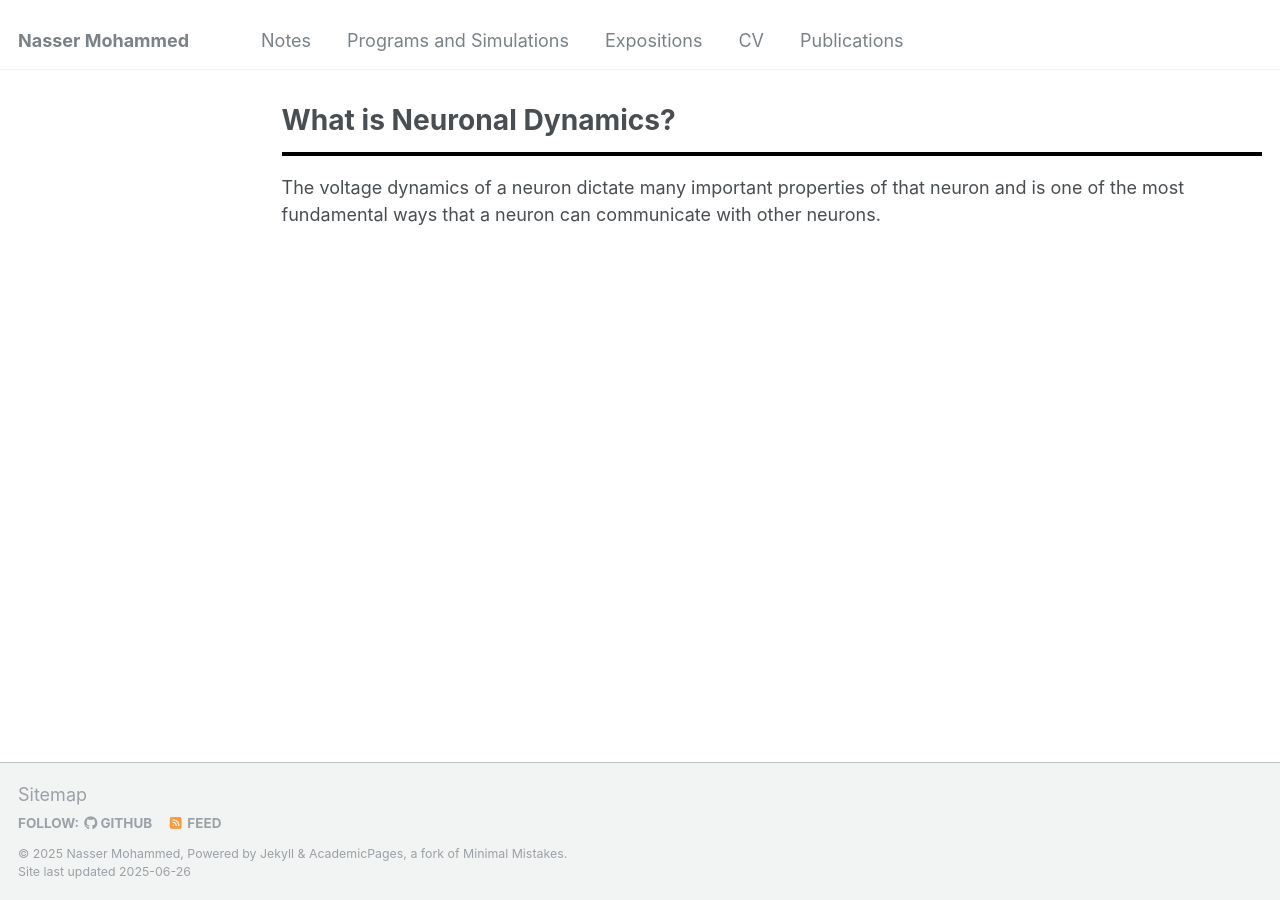
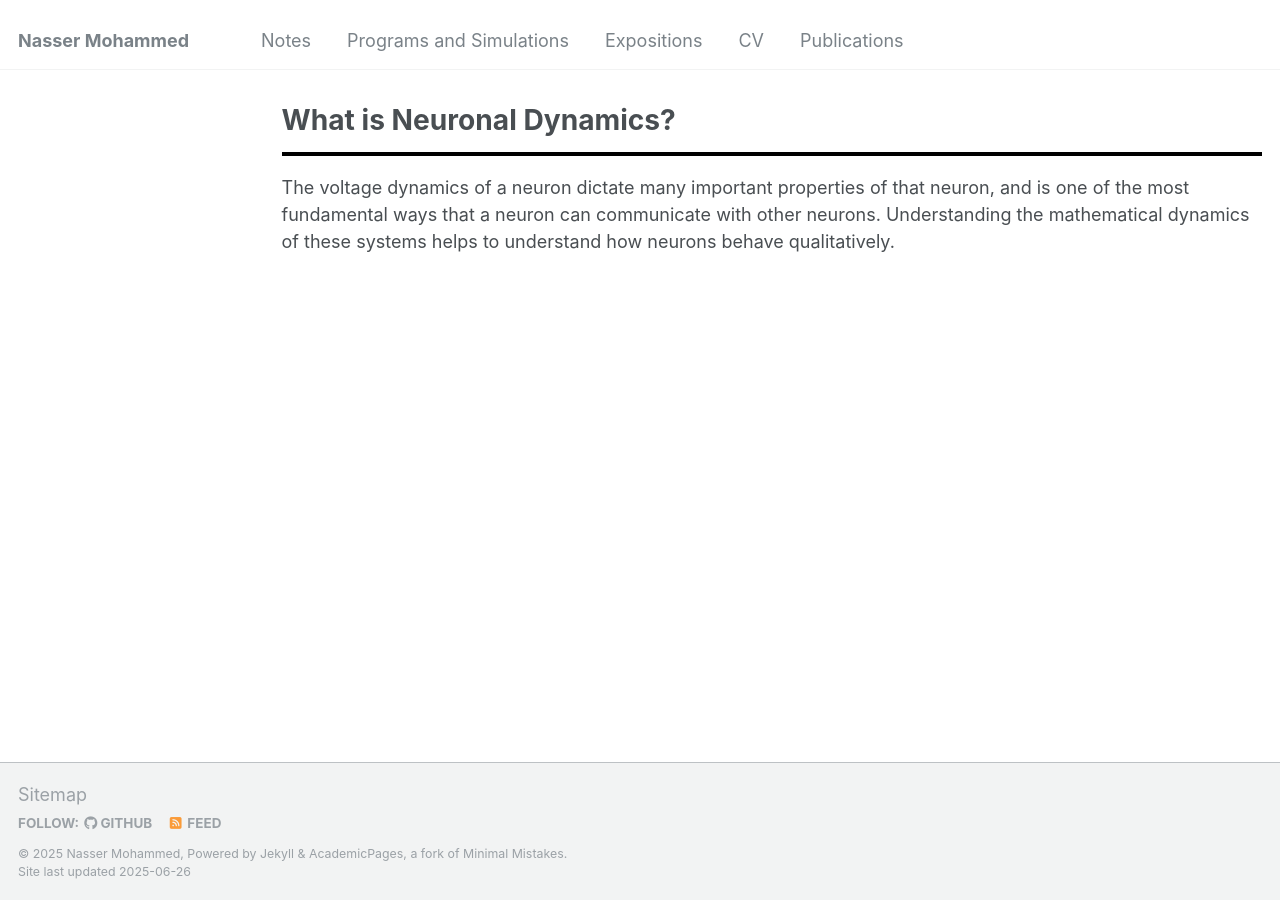
Before and after one commit to Nasser-Mohammed/Nasser-Mohammed.github.io, a Jekyll site: the page built from _pages/notes/Neuronal-Dynamics/intro2ND.md, in a window 1280 px wide. Built offline with Jekyll 4.4.1, drawn with Linux system fonts in a browser that asks for light colours.

Commit message:
Update intro2ND.md

```diff
--- a/_pages/notes/Neuronal-Dynamics/intro2ND.md
+++ b/_pages/notes/Neuronal-Dynamics/intro2ND.md
@@ -6,4 +6,4 @@ author_profile: false
 ---
 <hr style="border: 2px solid black;">
 
-The voltage dynamics of a neuron dictate many important properties of that neuron and is one of the most fundamental ways that a neuron can communicate with other neurons.
+The voltage dynamics of a neuron dictate many important properties of that neuron, and is one of the most fundamental ways that a neuron can communicate with other neurons. Understanding the mathematical dynamics of these systems helps to understand how neurons behave qualitatively.
```
